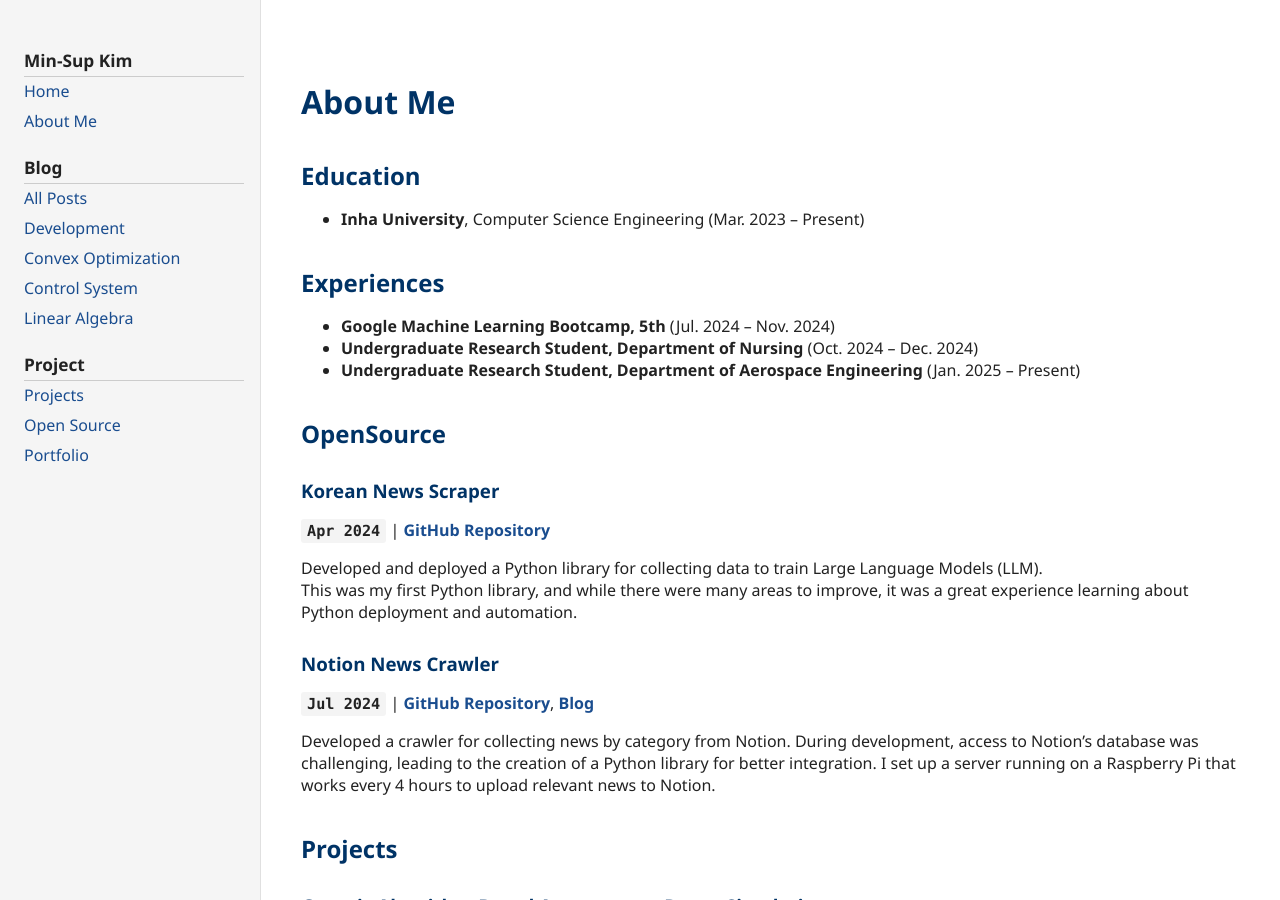
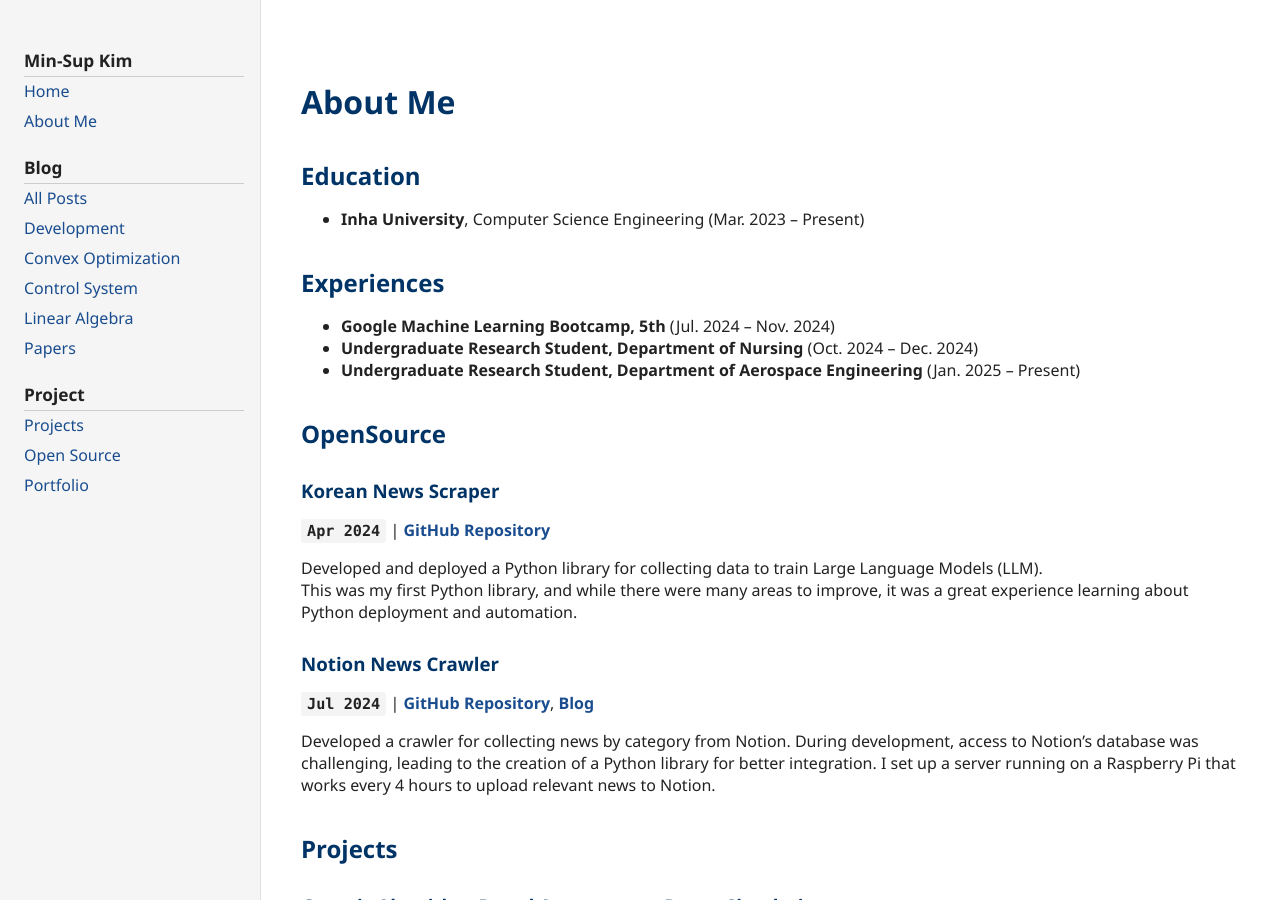
Before and after one commit to kar7mp5/kar7mp5.github.io, a Jekyll site: the page built from aboutme.md, in a window 1280 px wide and 900 px high. Built offline with Jekyll 4.4.1, drawn with Linux system fonts in a browser that asks for light colours.

Commit message:
feat: Add category sidebar

```diff
--- a/_includes/sidebar.html
+++ b/_includes/sidebar.html
@@ -14,6 +14,7 @@
       <li><a href="/categories/convex_optimization">Convex Optimization</a></li>
       <li><a href="/categories/control_system">Control System</a></li>
       <li><a href="/categories/linear_algebra">Linear Algebra</a></li>
+      <li><a href="/categories/papers">Papers</a></li>
     </ul>
   </div>
   <div class="menu-section">
```
